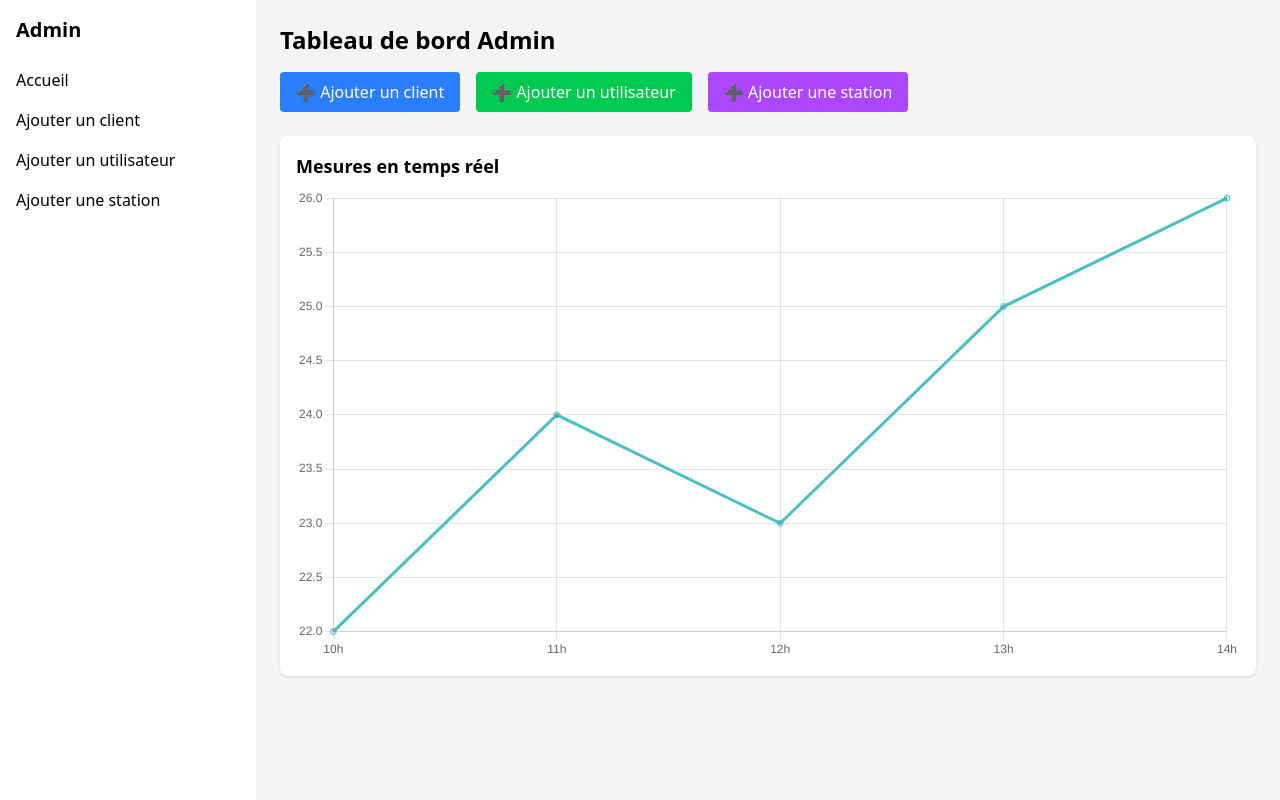
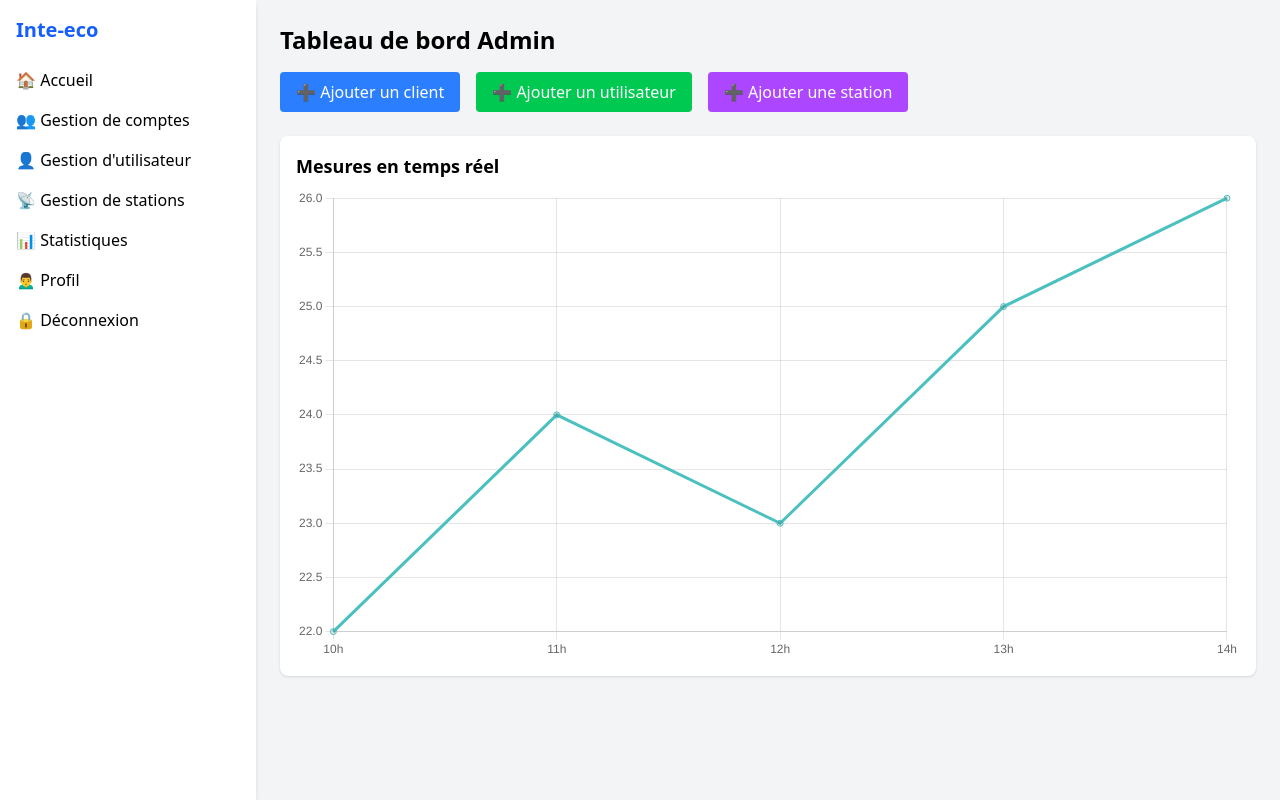
Before and after one commit to Inte-eco/inte-eco-front, a React (Vite) app: page /dash-admin in a window 1280 px wide. Built offline with nearby package versions, Linux system fonts and the light colour scheme; no server answers; sample sign-in values are in the browser's storage.

Commit message:
big refactor

```diff
--- a/package.json
+++ b/package.json
@@ -14,6 +14,7 @@
     "chart.js": "^4.4.8",
     "firebase": "^11.5.0",
     "lottie-react": "^2.4.1",
+    "lucide-react": "^0.488.0",
     "react": "^19.0.0",
     "react-chartjs-2": "^5.3.0",
     "react-dom": "^19.0.0",
--- a/src/components/Sidebar.tsx
+++ b/src/components/Sidebar.tsx
@@ -1,15 +1,83 @@
+// Sidebar.tsx
+import { useNavigate } from "react-router-dom";
+import { signOut } from "firebase/auth";
+import { auth } from "../services/Firebase/FirebaseConfig";
+import { useState } from "react";
+import { Menu, X } from "lucide-react";
+
 const Sidebar = () => {
-    return (
-      <div className="w-64 bg-white shadow-md h-full p-4">
-        <h2 className="text-xl font-bold mb-6">Admin</h2>
+  const [isOpen, setIsOpen] = useState(true);
+  const navigate = useNavigate();
+
+  const handleLogout = async () => {
+    try {
+      await signOut(auth);
+      navigate("/"); // Redirige vers la page d'accueil après la déconnexion
+    } catch (error) {
+      console.error("Erreur lors de la déconnexion :", error);
+    }
+  };
+
+  return (
+    <div className="flex">
+      {/* Bouton toggle visible sur petits écrans */}
+      <button
+        className="md:hidden p-4 text-blue-600"
+        onClick={() => setIsOpen(!isOpen)}
+      >
+        {isOpen ? <X size={24} /> : <Menu size={24} />}
+      </button>
+
+      {/* Sidebar */}
+      <div
+        className={`${
+          isOpen ? "block" : "hidden"
+        } md:block w-64 bg-white shadow-md h-screen p-4 fixed md:relative z-50`}
+      >
+        <h2 className="text-xl font-bold mb-6 text-blue-600">Inte-eco</h2>
         <ul className="space-y-4">
-          <li><a href="/dash-admin" className="hover:text-blue-500">Accueil</a></li>
-          <li><a href="/dash-admin/add-client" className="hover:text-blue-500">Ajouter un client</a></li>
-          <li><a href="/dash-admin/add-user" className="hover:text-blue-500">Ajouter un utilisateur</a></li>
-          <li><a href="/dash-admin/add-station" className="hover:text-blue-500">Ajouter une station</a></li>
+          <li>
+            <a href="/dash-admin" className="hover:text-blue-500">
+              🏠 Accueil
+            </a>
+          </li>
+          <li>
+            <a href="/dash-admin/add-client" className="hover:text-blue-500">
+              👥 Gestion de comptes
+            </a>
+          </li>
+          <li>
+            <a href="/dash-admin/add-user" className="hover:text-blue-500">
+              👤 Gestion d'utilisateur
+            </a>
+          </li>
+          <li>
+            <a href="/dash-admin/add-station" className="hover:text-blue-500">
+              📡 Gestion de stations
+            </a>
+          </li>
+          <li>
+            <a href="/dash-admin/stats" className="hover:text-blue-500">
+              📊 Statistiques
+            </a>
+          </li>
+          <li>
+            <a href="/dash-admin/profile" className="hover:text-blue-500">
+              🙍‍♂️ Profil
+            </a>
+          </li>
+          <li>
+            <button
+              onClick={handleLogout}
+              className="hover:text-red-500 w-full text-left"
+            >
+              🔒 Déconnexion
+            </button>
+          </li>
         </ul>
       </div>
-    );
-  };
+    </div>
+  );
+};
 
-  export default Sidebar;
+export default Sidebar;
--- a/src/features/admin/AddClient.tsx
+++ b/src/features/admin/AddClient.tsx
@@ -1,6 +1,6 @@
 import { useState, FormEvent } from "react";
 import { createUserWithEmailAndPassword } from "firebase/auth";
-import { addDoc, collection, serverTimestamp } from "firebase/firestore";
+import { doc, setDoc, serverTimestamp } from "firebase/firestore";
 import { auth, db } from "../../services/Firebase/FirebaseConfig";
 import { useNavigate } from "react-router-dom";
 import Sidebar from "../../components/Sidebar";
@@ -21,9 +21,10 @@ const AddClient = () => {
     try {
       const userCredential = await createUserWithEmailAndPassword(auth, email, password);
       const user = userCredential.user;
+      const uid = user.uid;
 
-      await addDoc(collection(db, "clients"), {
-        uid: user.uid,
+      await setDoc(doc(db, "clients", uid), {
+        uid,
         nom,
         email,
         telephone,
--- a/src/pages/ClientDashboard.tsx
+++ b/src/pages/ClientDashboard.tsx
@@ -0,0 +1,21 @@
+import Sidebar from "../components/Sidebar";
+import ChartRealtime from "../components/ChartRealtime";
+import { useNavigate } from "react-router-dom";
+
+const ClientDashboard = () => {
+  const navigate = useNavigate();
+
+  return (
+    <div className="flex h-screen">
+      <Sidebar />
+
+      <div className="flex-1 p-6 bg-gray-100 overflow-y-auto">
+        <h1 className="text-2xl font-bold mb-4">Tableau de bord Client</h1>
+
+        <ChartRealtime />
+      </div>
+    </div>
+  );
+};
+
+export default ClientDashboard;
--- a/src/pages/Login.tsx
+++ b/src/pages/Login.tsx
@@ -1,7 +1,8 @@
 import { useState, FormEvent } from "react";
 import { signInWithEmailAndPassword } from "firebase/auth";
-import { auth } from "../services/Firebase/FirebaseConfig";
+import { auth, db } from "../services/Firebase/FirebaseConfig";
 import { useNavigate } from "react-router-dom";
+import { doc, getDoc } from "firebase/firestore";
 
 const Login = () => {
   const [email, setEmail] = useState<string>("");
@@ -14,8 +15,35 @@ const Login = () => {
     setError(null);
 
     try {
-      await signInWithEmailAndPassword(auth, email, password);
-      navigate("/dashboard"); // redirection après connexion
+      // Étape 1 : Authentification
+      const userCredential = await signInWithEmailAndPassword(auth, email, password);
+      const uid = userCredential.user.uid;
+
+      // Étape 2 : Récupération du rôle depuis Firestore
+      let role: string | null = null;
+
+      // Vérifier dans la collection 'clients'
+      const clientDocRef = doc(db, "clients", uid);
+      const clientDocSnap = await getDoc(clientDocRef);
+      if (clientDocSnap.exists()) {
+        role = clientDocSnap.data().role;
+      } else {
+        // Si non trouvé, vérifier dans la collection 'users'
+        const userDocRef = doc(db, "users", uid);
+        const userDocSnap = await getDoc(userDocRef);
+        if (userDocSnap.exists()) {
+          role = userDocSnap.data().role;
+        }
+      }
+
+      // Étape 3 : Redirection basée sur le rôle
+      if (role === "client" || role === "user") {
+        navigate("/dashboard");
+      } else if (role === "admin") {
+        navigate("/dash-admin");
+      } else {
+        setError("Rôle utilisateur non reconnu.");
+      }
     } catch (err) {
       console.error(err);
       setError("Email ou mot de passe incorrect !");
--- a/src/routes/AppRouters.tsx
+++ b/src/routes/AppRouters.tsx
@@ -4,6 +4,7 @@ import PrivateRoute from "./PrivateRoutes";
 import NotFound from "../pages/NotFound";
 import AdminDashboard from "../pages/AdminDashboard";
 import AddClient from "../features/admin/AddClient";
+import ClientDashboard from "../pages/ClientDashboard";
 
 const AppRouter = () => {
     return (
@@ -30,23 +31,14 @@ const AppRouter = () => {
                 />
 
 
-                {/* <Route
-                path="/dashboard/edit"
+                <Route
+                path="/dashboard"
                 element={
                     <PrivateRoute>
-                        <MarkdownEditor />
+                        <ClientDashboard />
                     </PrivateRoute>
                 }
                 />
-
-                <Route
-                path="/dashboard/detail/:id"
-                element={
-                    <PrivateRoute>
-                        <LessonDetail />
-                    </PrivateRoute>
-                }
-                /> */}
 
                 <Route path="*" element={<NotFound />} />
             </Routes>
```
Also changed, not shown: 1 other file (tests, documents, lock files or other folders).
